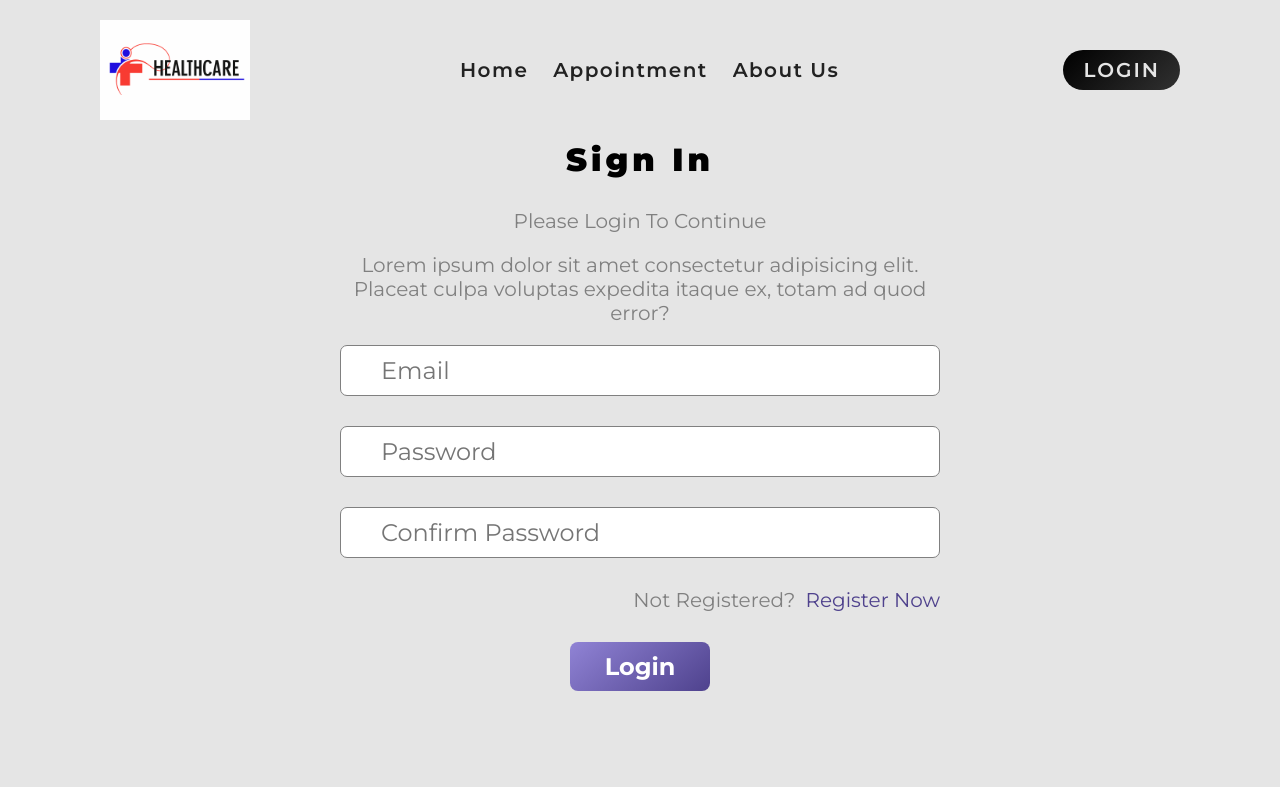
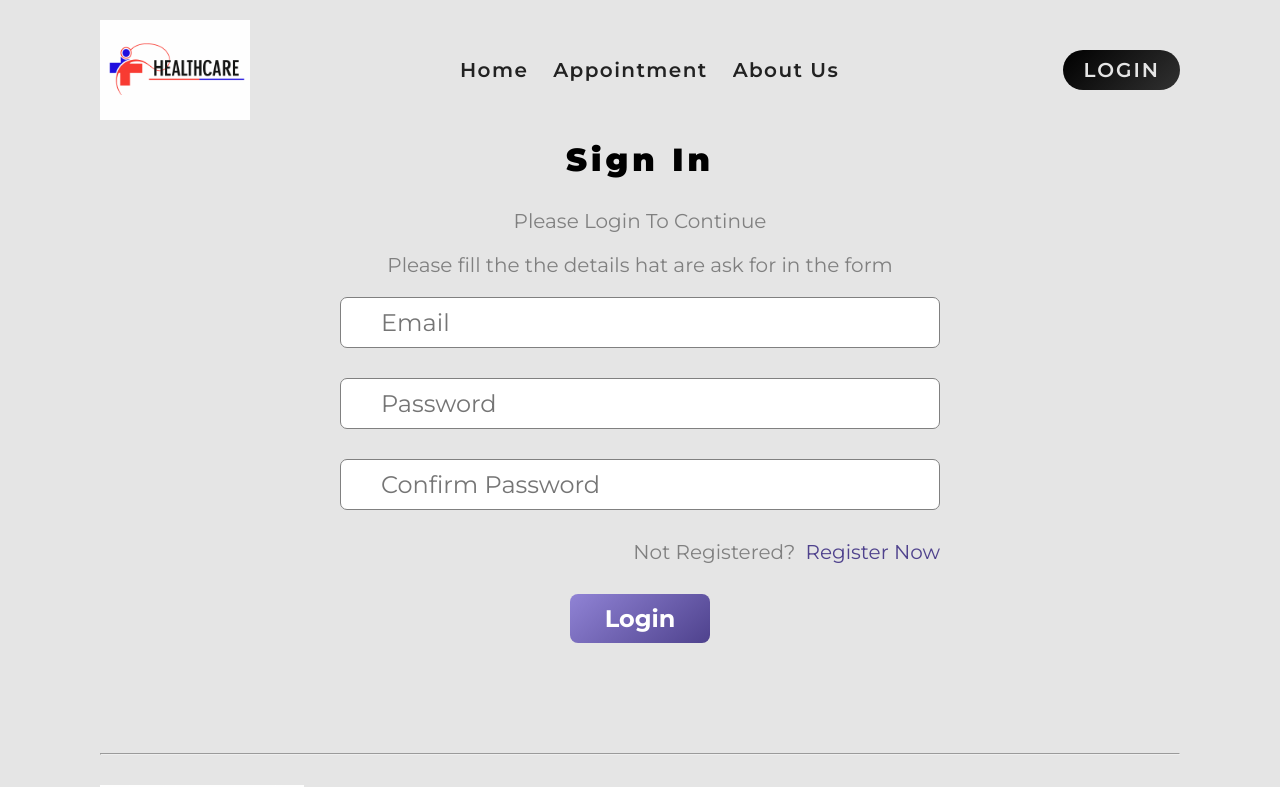
Before and after one commit to akkiabhi-03/HealthCare, a React (Vite) app in the folder frontend/: page /login in a window 1280 px wide. Shown: the top 787 px of the page. Built offline with nearby package versions, Linux system fonts and the light colour scheme; no server answers.

Commit message:
Update Login.jsx

```diff
--- a/frontend/src/Pages/Login.jsx
+++ b/frontend/src/Pages/Login.jsx
@@ -48,8 +48,7 @@ const Login = () => {
         <h2>Sign In</h2>
         <p>Please Login To Continue</p>
         <p>
-          Lorem ipsum dolor sit amet consectetur adipisicing elit. Placeat culpa
-          voluptas expedita itaque ex, totam ad quod error?
+           Please fill the the details hat are ask for in the form
         </p>
         <form onSubmit={handleLogin}>
           <input
```
